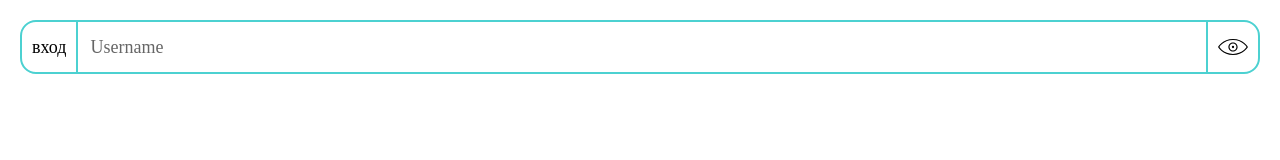
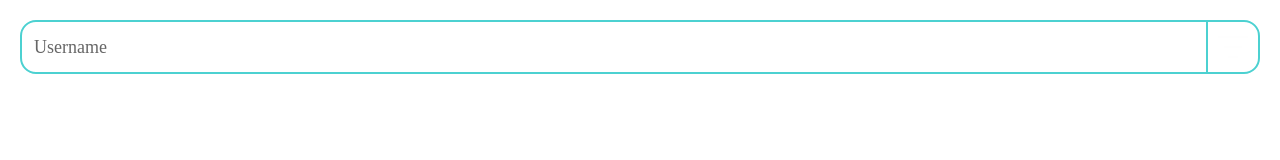
Before and after one commit to cookies-with-tea/fims-site, a React (Vite) app: page / in a window 1280 px wide. Shown: the top 160 px of the page. Built offline with nearby package versions, Linux system fonts and the light colour scheme.

Commit message:
ASF-2:сократил вынес в функцию повторяющийся код

```diff
--- a/src/App.tsx
+++ b/src/App.tsx
@@ -1,5 +1,5 @@
 import { Input } from "./ui/input/Input"
-// import { Icon } from "./ui/icon/Icon"
+import { Icon } from "./ui/icon/Icon"
 import "./scss/style.scss"
 import { useState } from "react"
 
@@ -11,10 +11,13 @@ function App() {
     return (
         <Input
             placeholder="Username"
-            type="password"
+            // type="password"
             value={value}
             onChange={setValue}
-            prepend="вход"
+            // prepend="вход"
+            // append="вход"
+            // prefixIcon={<Icon name="filter"/>}
+            postfixIcon={<Icon name="filter"/>}
             // clearable={true}
         />
     )
--- a/src/ui/input/input.tsx
+++ b/src/ui/input/input.tsx
@@ -21,6 +21,10 @@ interface InputProps {
     prepend?: string | ReactNode
     append?: string | ReactNode
     onChange: (value: string) => void
+}
+interface IconProps{
+    prefix?: ReactNode
+    postfix?: ReactNode
 }
 
 export const Input = ({
@@ -51,26 +55,25 @@ export const Input = ({
         className,
         "input",
     )
-    const renderIcon = (children: ReactNode): ReactNode =>{
+    const RenderIcon = ({prefix, postfix}:IconProps): ReactNode =>{
+        const classIcon = cx("icon-input",{
+            "prefix":!!prefix,
+            "postfix":!!postfix,
+        })
         return (
             <>
-                { children && (
-                    <div className={cx("prefix","icon-input")}>
-                        { children }
+                { (prefix || postfix) && (
+                    <div className={classIcon}>
+                        { prefix || postfix }
                     </div>
                 )}
             </>
         )
-
     }
     return (
         <div className={cx("input__wrapper")}>
-            {prepend && (
-                <div className={cx('prefix')}>
-                    { prepend }
-                </div>
-            )}
-            {renderIcon(prefixIcon)}
+            <RenderIcon prefix={prepend}/>
+            <RenderIcon prefix={prefixIcon}/>
             <input
                 className={classes}
                 value={value}
@@ -79,8 +82,8 @@ export const Input = ({
                 disabled={disabled}
                 onChange={OnChangeInput}
             />
-            {clearable && (
-                    <div  onClick={() => onChange("")}>
+            { clearable && (
+                    <div onClick={() => onChange("")}>
                         {iconClear ? iconClear: <Icon name="clear" className={cx("icon-input")}/>}
                     </div>
                 )
@@ -105,7 +108,8 @@ export const Input = ({
                     }
                 </div>
             )}
-            {renderIcon(postfixIcon)}
+            <RenderIcon postfix={postfixIcon}/>
+            <RenderIcon postfix={append}/>
         </div>
     )
 }
```
